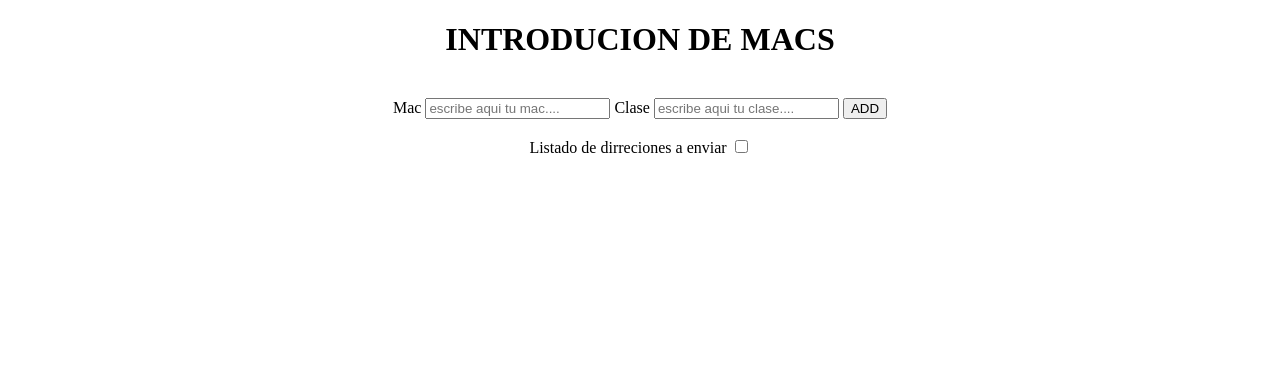
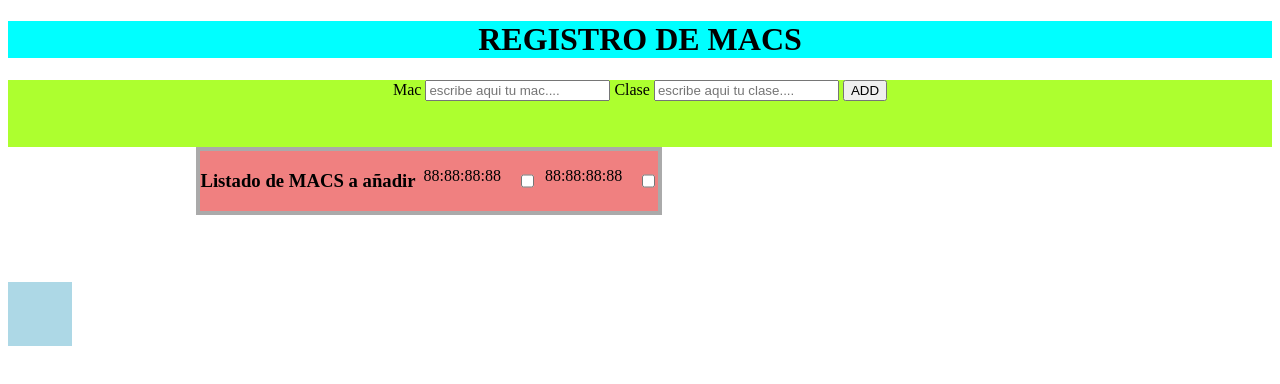
Before and after one commit to MCarmen96/MCarmen_InterfaceDesing, a plain HTML site: page ActividadPrueba/Index.html in a window 1280 px wide. Drawn offline with Linux system fonts and the light colour scheme.

Commit message:
intentoGrid

```diff
--- a/ActividadPrueba/Index.html
+++ b/ActividadPrueba/Index.html
@@ -1,37 +1,49 @@
 <!DOCTYPE html>
 <html lang="en">
+
 <head>
     <meta charset="UTF-8">
     <meta name="viewport" content="width=device-width, initial-scale=1.0">
     <title>Document</title>
     <link rel="stylesheet" href="styleIndex.css">
 </head>
+
 <body>
 
     <header>
-        <h1>INTRODUCION DE MACS</h1>
+        <h1>REGISTRO DE MACS</h1>
     </header>
+    <main>
+        <form action="" class="container">
 
-    <form action="">
-        <br>
-        <section class="box1">
+            <div class="box1">
 
                 <label for="">Mac</label>
                 <input type="text" placeholder="escribe aqui tu mac....">
-
                 <label for="">Clase</label>
                 <input type="text" placeholder="escribe aqui tu clase....">
-
                 <button>ADD</button>
 
-    </section>
+            </div>
+
             <br>
-    <section class="box2">
-        <label for="">Listado de dirreciones a enviar</label>
+
+
+            <div class="box-macs">
+                <h3>Listado de MACS a añadir</h3>
+                <p>88:88:88:88</p>
+                <label for=""></label>
                 <input type="checkbox">
-    </section>
+                <p>88:88:88:88</p>
+                <label for=""></label>
+                <input type="checkbox">
+
+            </div>
+
 
         </form>
+    </main>
+
 
 
 
@@ -40,4 +52,5 @@
 <footer>
 
 </footer>
+
 </html>
--- a/ActividadPrueba/styleIndex.css
+++ b/ActividadPrueba/styleIndex.css
@@ -1,9 +1,35 @@
 header{
     text-align: center;
+    background-color: aqua;
+}
+.container{
+    display: grid;
+    grid-template-columns:repeat(3,1fr);
+    grid-template-rows: repeat(3,1fr);
 }
 .box1{
     text-align: center;
+    background-color: greenyellow;
+    grid-column: 1/4;
 }
-.box2{
+
+.box-macs{
+    background-color: lightcoral;
+    border: 0.3rem solid rgb(170, 170, 170);
     text-align: center;
+    grid-column:1/3;
+    grid-row: 2/2;
+    margin: auto;
+    overflow-y: scroll;
+    display:flex ;
+    gap: 0.5rem;
 }
+
+footer{
+
+
+    background-color: lightblue;
+    width: 4rem;
+    height: 4rem;
+
+}
```
Lines whose indentation alone changed are shown as unchanged.
